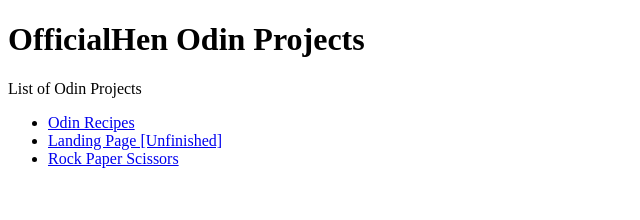
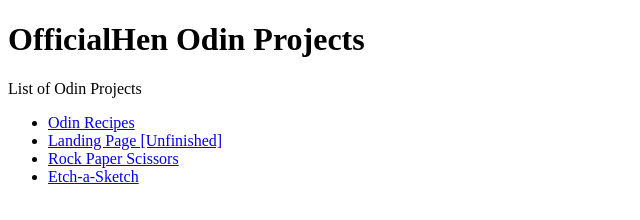
Before and after one commit to OfficialHen/odin-projects, a plain HTML site: page index.html in a window 1280 px wide. Shown: the whole page, without its empty margins (0-640 px from the left). Drawn offline with Linux system fonts and the light colour scheme.

Commit message:
Set up basic index.html and update README.md with project information.

```diff
--- a/index.html
+++ b/index.html
@@ -13,6 +13,7 @@
             <li><a href="00-odin-recipes/index.html">Odin Recipes</a></li>
             <li><a href="./01-landing-page/index.html">Landing Page [Unfinished]</a></li>
             <li><a href="./02-rock-paper-scissors/index.html">Rock Paper Scissors</a></li>
+            <li><a href="./03-etch-a-sketch/index.html">Etch-a-Sketch</a></li>
         </ul>
     </body>
 </html>
```
Also changed, not shown: 1 other file.
